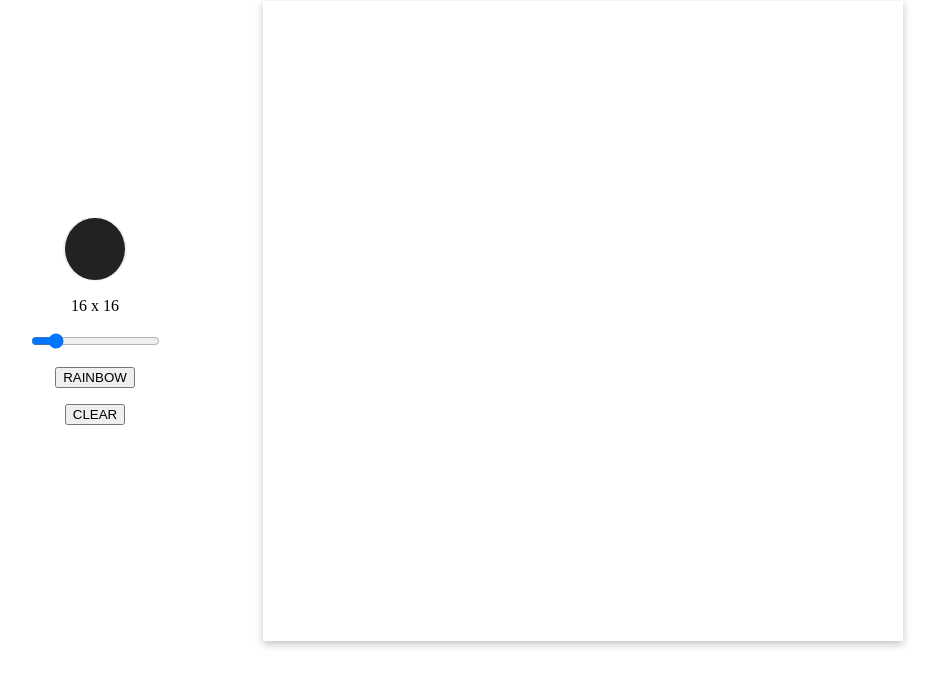
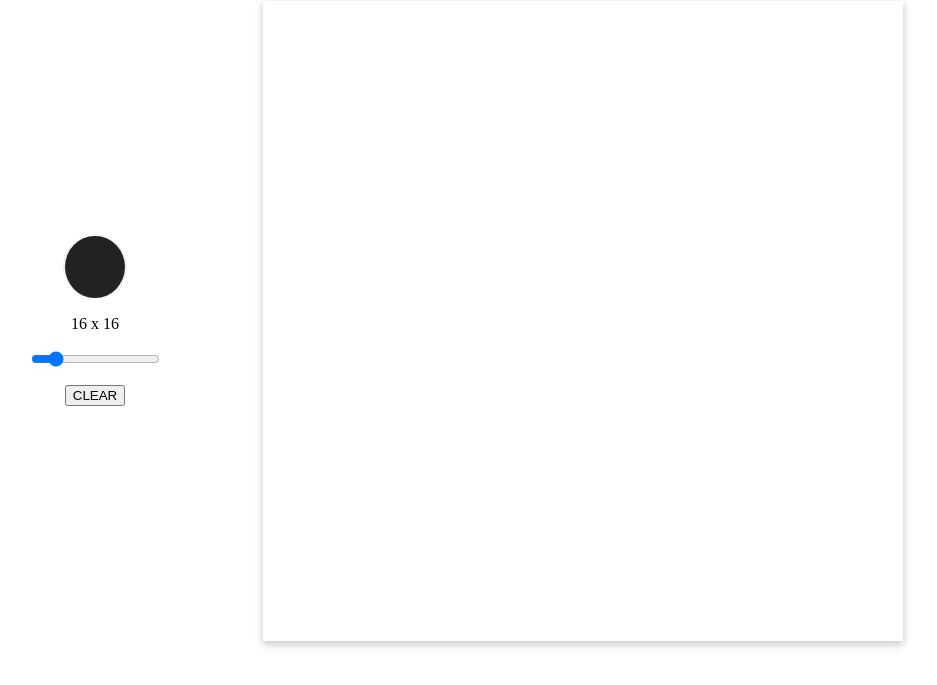
Before and after one commit to emarkert/etch-a-sketch, a plain HTML site: page index.html in a window 1280 px wide. Shown: the part 79-764 px from the top of the page, without its empty margins (201-1138 px from the left). Drawn offline with Linux system fonts and the light colour scheme.

Commit message:
hiding rainbow button for now

```diff
--- a/index.html
+++ b/index.html
@@ -16,7 +16,7 @@
             <input type="color" name="color-picker" id="colorPicker" value="#222222">
             <div id="current-size" class="canvas-size">16 x 16</div>
             <input type="range" name="canvas-size" id="sizeSlider" min="1" max="100" value="16">
-            <button>RAINBOW</button>
+            <!-- <button>RAINBOW</button> -->
             <button id="clear-btn" >CLEAR</button>
         </div>
 
```
